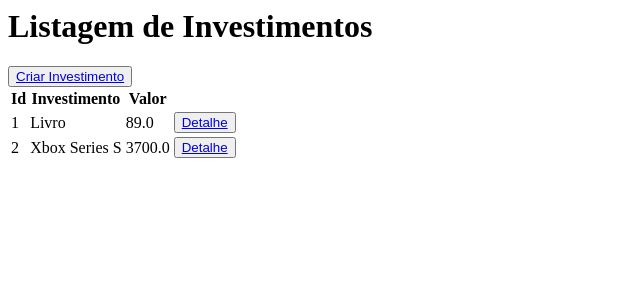
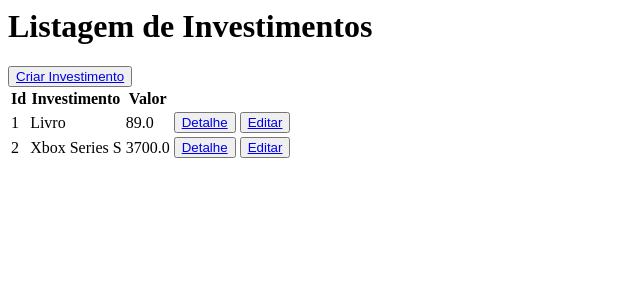
Before and after one commit to Leonardo-L-Cunha/investimento-django, a Django app: page / in a window 1280 px wide. Shown: the top 300 px of the page, without its empty margins (0-640 px from the left). Run offline with Django 5.2, Linux system fonts and the light colour scheme; data comes from the database, SQL or seed files in the repository.

Commit message:
feat: editar investimentos

```diff
--- a/invista_me_app/templates/investimentos/investimentos.html
+++ b/invista_me_app/templates/investimentos/investimentos.html
@@ -17,6 +17,9 @@
             <button>
                 <a href="{% url 'detalhe' dado.id %}">Detalhe</a>
             </button>
+            <button>
+                <a href="{% url 'editar' dado.id %}">Editar</a>
+            </button>
         </td>
     </tr>
     {% endfor %}
```
